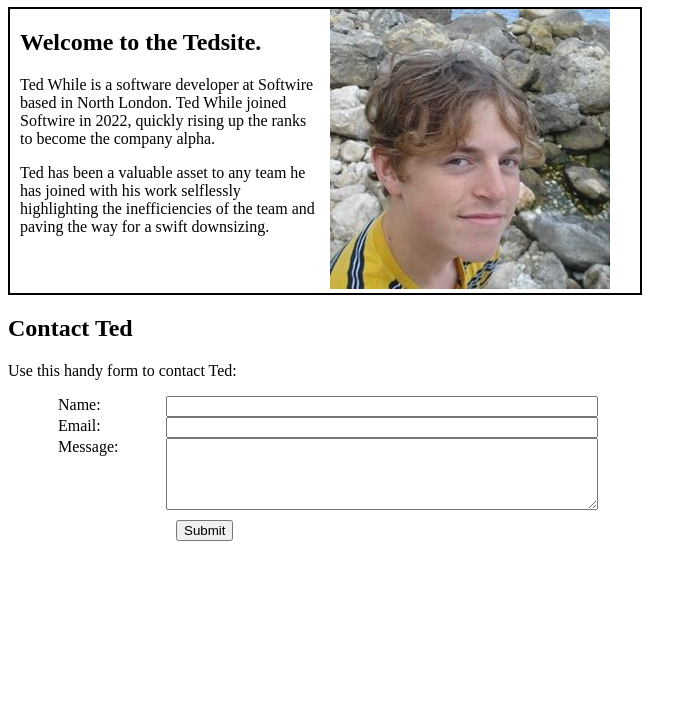
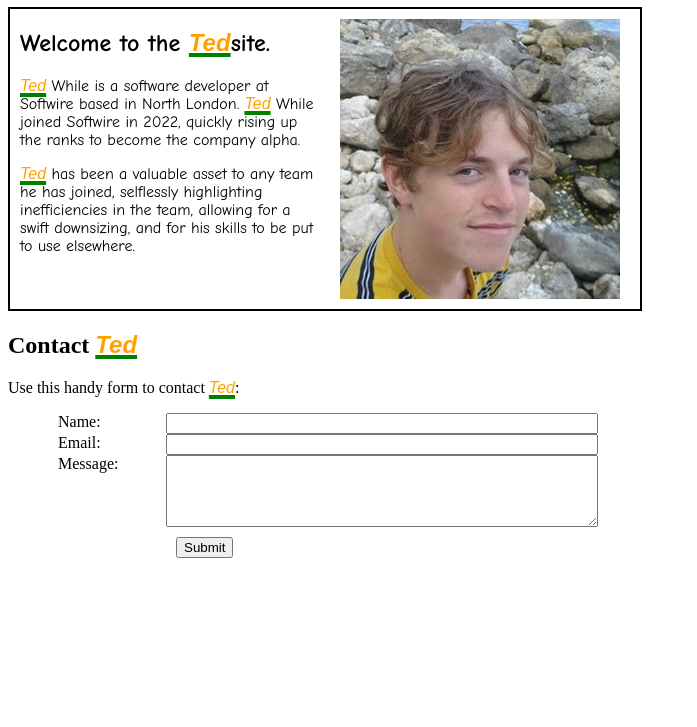
Before and after one commit to joeyGold1/trainingwebsite, a plain HTML site: page index.html in a window 1280 px wide. Shown: the part 73-800 px from the top of the page, without its empty margins (0-697 px from the left). Drawn offline with Linux system fonts and the light colour scheme.

Commit message:
Spice up the Tedsite

```diff
--- a/index.html
+++ b/index.html
@@ -6,28 +6,26 @@
     </head>
     <body>
         <h1>
-            The Tedsite
+            The <span class="ted">Ted</span>site
         </h1>
         <div class="bio">
             <div class="text">
                 <h2>
-                    Welcome to the Tedsite.
+                    Welcome to the <span class="ted">Ted</span>site.
                 </h2>
                 <p>
-                    Ted While is a software developer at Softwire based in North London. Ted While joined Softwire in 2022, quickly rising up the ranks to become the company alpha.
+                    <span class="ted">Ted</span> While is a software developer at Softwire based in North London. <span class="ted">Ted</span> While joined Softwire in 2022, quickly rising up the ranks to become the company alpha.
                 </p>
                 <p>
-                    Ted has been a valuable asset to any team he has joined with his work selflessly highlighting the inefficiencies of the team and paving the way for a swift downsizing.
+                    <span class="ted">Ted</span> has been a valuable asset to any team he has joined, selflessly highlighting inefficiencies in the team, allowing for a swift downsizing, and for his skills to be put to use elsewhere.
                 </p>
             </div>
-            <div class="image">
-                <img src="assets/ted.jpg" alt="ted the alpha"/>
-            </div>
+            <img src="assets/ted.jpg" class="image" alt="ted the alpha"/>
         </div>
         <div class="contact-form">
-            <h2>Contact Ted</h2>
+            <h2>Contact <span class="ted">Ted</span></h2>
             <form action="php/contactTed.php" method="post">
-                <p>Use this handy form to contact Ted:</p>
+                <p>Use this handy form to contact <span class="ted">Ted</span>:</p>
                 <ul>
                     <li>
                         <label for="Name">Name:</label>
--- a/styles.css
+++ b/styles.css
@@ -1,14 +1,26 @@
+.ted {
+    font-family: fantasy;
+    color: #ffa200;
+    font-style: italic;
+    text-decoration: underline green 4px;
+}
+
 .bio {
     display: grid;
     gap: 10px;
     grid-template-columns: 1fr 1fr;
     border: 2px solid black;
-    padding: 0 10px;
     width: max-content;
+    font-family: "Comic Sans MS";
 }
 
 .bio .text {
-    width: 300px
+    width: 300px;
+    margin-left: 10px
+}
+.bio .image {
+    height: calc(100% - 20px);
+    padding: 10px;
 }
 
 form {
@@ -17,12 +29,12 @@ form {
 form ul {
     margin: 10px
 }
-form ul li{
+form li{
     display:grid;
     grid-template-columns: 1fr 4fr;
     list-style: none;
 }
-form li button {
+form button {
     margin: 10px;
     width:fit-content;
 }
```
